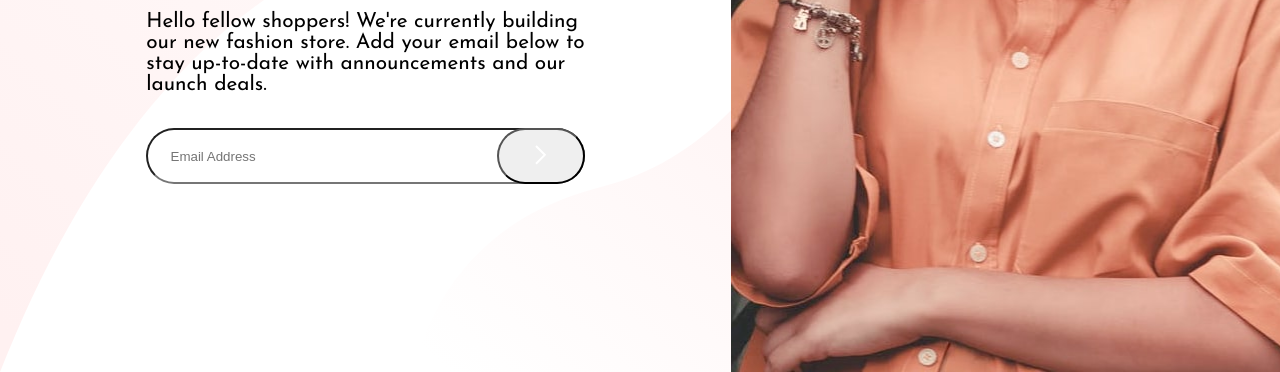
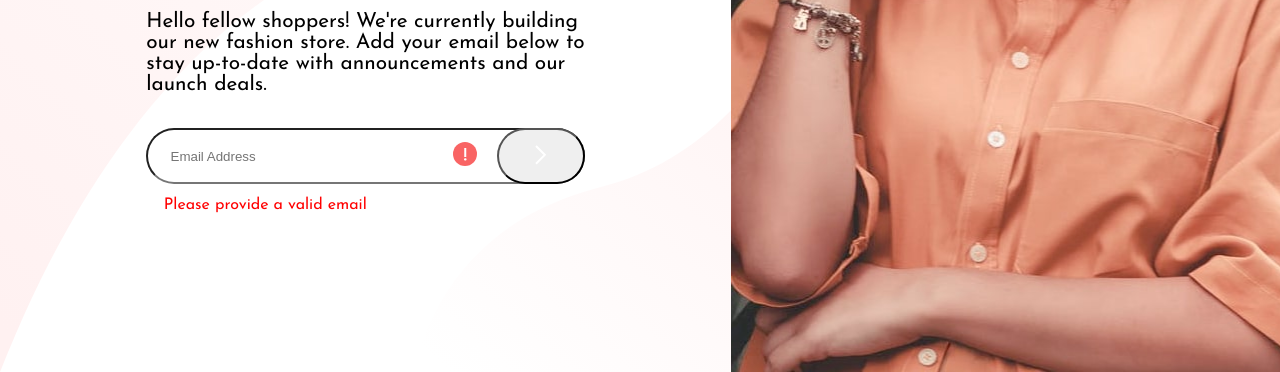
Before and after one commit to aliuwd927/base_apparel_coming_soon, a plain HTML site: page index.html in a window 1280 px wide. Both pictures are taken after a click on the button 541 px from the left and 584 px from the top of the page. Shown: the part 428-800 px from the top of the page. Drawn offline with Linux system fonts and the light colour scheme.

Commit message:
Update CSS and HTML. Added logic to empty field

```diff
--- a/index.css
+++ b/index.css
@@ -112,12 +112,8 @@ body{
     font-weight: 400;
 }
 
-#hidden{
+#hiddenEx, #hiddenPls{
     visibility: hidden;
-}
-
-#show{
-    visibility: visible;
 }
 
 .right_Container{
--- a/index.html
+++ b/index.html
@@ -26,14 +26,14 @@
         </div>
         <div class="emailJS_Container">
           <div class="email">
-            <input type="email" class="email" name='email' placeholder= "&nbsp &nbsp &nbsp Email Address">
-            <button class='submitButton_Container'>
+            <input type="email" class="email" id='email' name='email' placeholder= "&nbsp &nbsp &nbsp Email Address">
+            <button class='submitButton_Container' id = 'submit'>
               <img src="/images/icon-arrow.svg" alt="">
             </button>
-            <div class="exclaimation" id ='hidden'>
+            <div class="exclaimation" id ='hiddenEx'>
               <img src="/images/icon-error.svg" alt="">
             </div>
-            <div class="invalidEmail_Container" id ='hidden'>
+            <div class="invalidEmail_Container" id ='hiddenPls'>
               <p class='invalidEmail_text'>Please provide a valid email</p>
             </div>
           </div>
--- a/js/index.js
+++ b/js/index.js
@@ -2,3 +2,15 @@
     The `input` field is empty
     The email address is not formatted correctly
 */
+
+let submit = document.getElementById('submit');
+let email = document.getElementById('email');
+
+submit.addEventListener('click', function(){
+    //alert('a');    /*Test button on click to ensure stacking order is correct*/
+    if(email.value.length = ' '){
+        //alert('container is empty'); /* Test container field is empty */
+        document.getElementById('hiddenEx').style.visibility = 'visible';
+        document.getElementById('hiddenPls').style.visibility = 'visible';
+    }
+})
```
